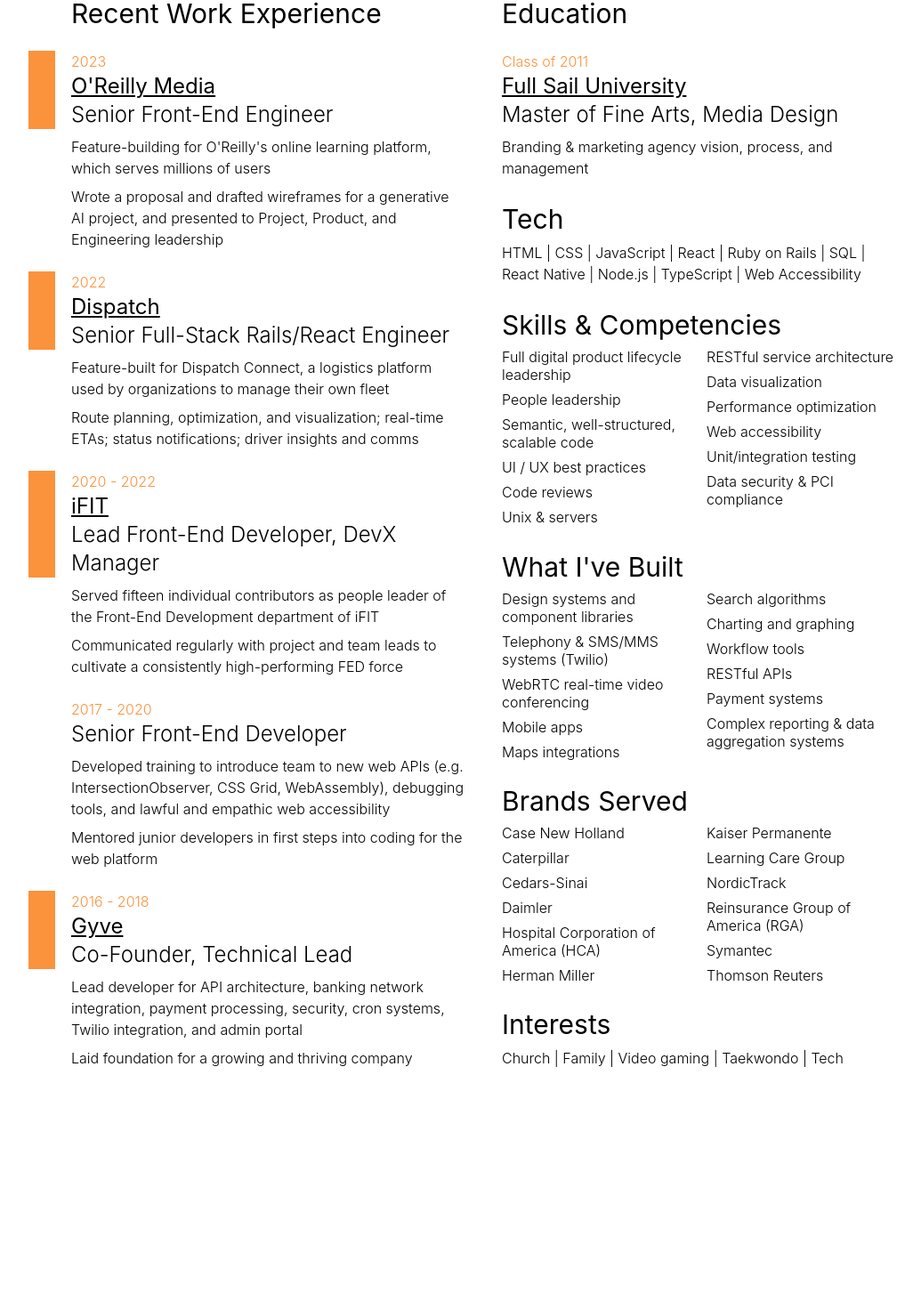
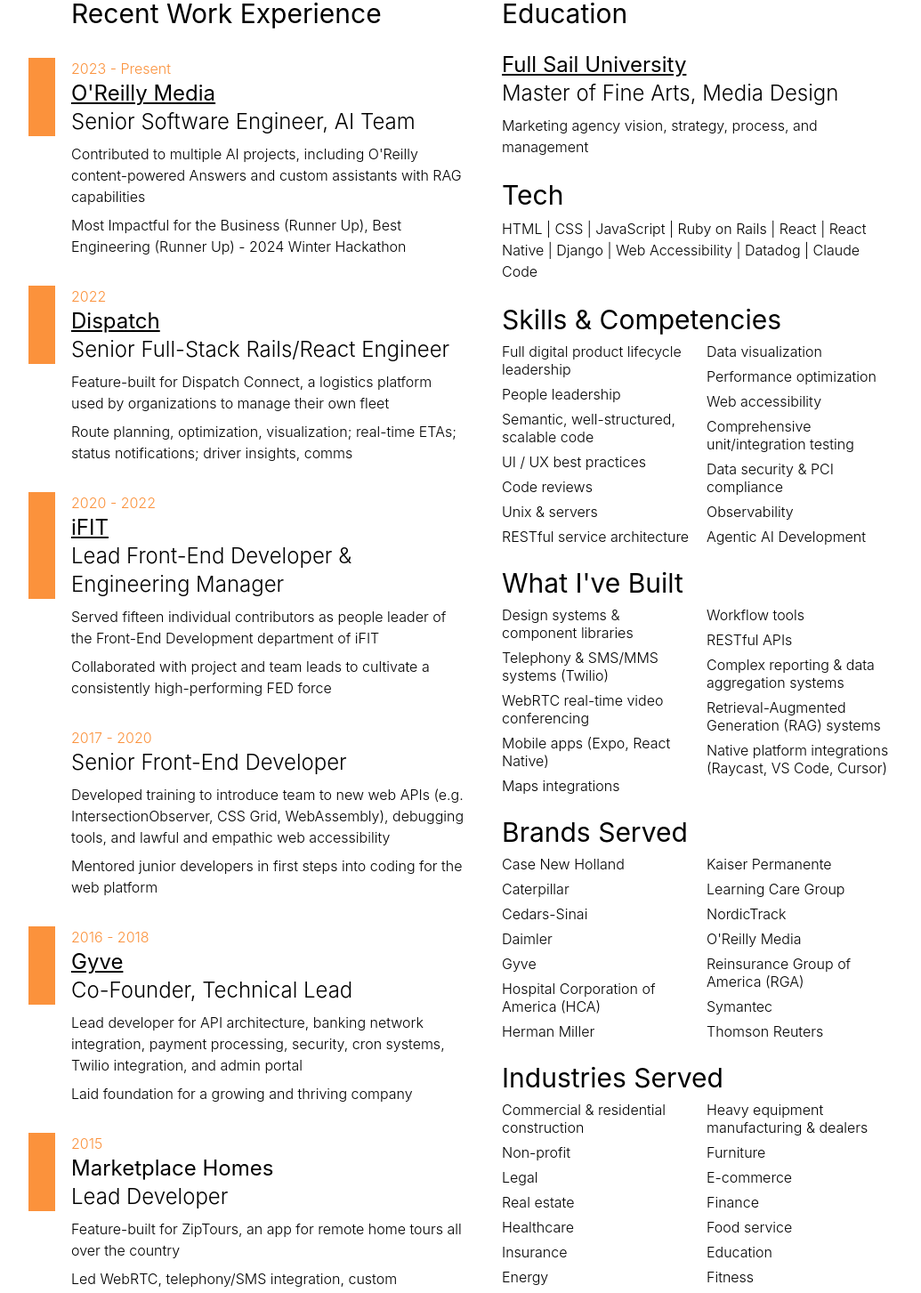
Before and after one commit to DerektheDev/derekthe-dev, a Next.js app: page /resume in a window 1280 px wide. Shown: the part 255-1708 px from the top of the page at 89% size, without its empty margins (96-1131 px from the left). Before the commit the page ends 1504 px from the top, so only its background shows below. Built offline with nearby package versions, Linux system fonts and the light colour scheme.

Commit message:
3/26 update

```diff
--- a/data/resume-data.js
+++ b/data/resume-data.js
@@ -2,13 +2,13 @@ export const jobs = [
   {
     title: "O'Reilly Media",
     titleLink: "https://oreilly.com",
-    subtitle: "Senior Front-End Engineer",
-    // dateRange: ["January 2023", "Present"],
-    dateRange: ["2023"],
+    subtitle: "Senior Software Engineer, AI Team",
+    dateRange: ["2023", "Present"],
     location: "Remote",
     bullets: [
-      "Feature-building for O'Reilly's online learning platform, which serves millions of users",
-      "Wrote a proposal and drafted wireframes for a generative AI project, and presented to Project, Product, and Engineering leadership",
+      "Contributed to multiple AI projects, including O'Reilly content-powered Answers and custom assistants with RAG capabilities",
+      "Most Impactful for the Business (Runner Up), Best Engineering (Runner Up) - 2024 Winter Hackathon",
+      // "Early-adopter & presenter on the use of Artificial Intelligence in daily work",
     ]
   },
   {
@@ -20,18 +20,18 @@ export const jobs = [
     location: "Remote",
     bullets: [
       "Feature-built for Dispatch Connect, a logistics platform used by organizations to manage their own fleet",
-      "Route planning, optimization, and visualization; real-time ETAs; status notifications; driver insights and comms",
+      "Route planning, optimization, visualization; real-time ETAs; status notifications; driver insights, comms",
     ],
   },
   {
     title: "iFIT",
     titleLink: "https://ifit.com",
-    subtitle: "Lead Front-End Developer, DevX Manager",
+    subtitle: "Lead Front-End Developer & Engineering Manager",
     dateRange: ["2020", "2022"],
     location: "Remote",
     bullets: [
       "Served fifteen individual contributors as people leader of the Front-End Development department of iFIT",
-      "Communicated regularly with project and team leads to cultivate a consistently high-performing FED force",
+      "Collaborated with project and team leads to cultivate a consistently high-performing FED force",
       // "Ensured iFIT served the needs of its people in personal growth as much as they support the company in its goals",
     ],
   },
@@ -60,16 +60,16 @@ export const jobs = [
       "Laid foundation for a growing and thriving company",
     ],
   },
-  // {
-  //   title: "Marketplace Homes",
-  //   subtitle: "Lead Developer",
-  //   dateRange: ["2015"],
-  //   location: "Remote",
-  //   bullets: [
-  //     "Feature-built for ZipTours, an app for remote home tours all over the country",
-  //     "Led WebRTC, telephony/SMS integration, custom scheduling system, and data-driven mapping efforts",
-  //   ],
-  // },
+  {
+    title: "Marketplace Homes",
+    subtitle: "Lead Developer",
+    dateRange: ["2015"],
+    location: "Remote",
+    bullets: [
+      "Feature-built for ZipTours, an app for remote home tours all over the country",
+      "Led WebRTC, telephony/SMS integration, custom scheduling system, and data-driven mapping efforts",
+    ],
+  },
 ];
 
 export const schools = [
@@ -77,39 +77,63 @@ export const schools = [
     title: "Full Sail University",
     titleLink: "https://fullsail.edu",
     subtitle: "Master of Fine Arts, Media Design",
-    dateRange: ["Class of 2011"],
+    // dateRange: ["Class of 2011"],
     location: "Remote",
-    bullets: ["Branding & marketing agency vision, process, and management"],
+    bullets: ["Marketing agency vision, strategy, process, and management"],
   },
 ];
+
+export const industries = [
+  "Commercial & residential construction",
+  "Non-profit",
+  "Legal",
+  "Real estate",
+  "Healthcare",
+  "Insurance",
+  "Energy",
+  "Technology",
+  // "Heavy equipment (agriculture, construction) manufacturing & dealers",
+  "Heavy equipment manufacturing & dealers",
+  "Furniture",
+  "E-commerce",
+  "Finance",
+  "Food service",
+  "Education",
+  "Fitness",
+  "Courier/logistics"
+]
 
 export const brands = [
   "Case New Holland",
   "Caterpillar",
   "Cedars-Sinai",
   "Daimler",
+  "Gyve",
   "Hospital Corporation of America (HCA)",
   "Herman Miller",
   "Kaiser Permanente",
   "Learning Care Group",
   "NordicTrack",
+  "O'Reilly Media",
   "Reinsurance Group of America (RGA)",
   "Symantec",
   "Thomson Reuters",
 ];
 
 export const built = [
-  "Design systems and component libraries",
+  "Design systems & component libraries",
   "Telephony & SMS/MMS systems (Twilio)",
   "WebRTC real-time video conferencing",
-  "Mobile apps",
+  "Mobile apps (Expo, React Native)",
   "Maps integrations",
-  "Search algorithms",
-  "Charting and graphing",
+  // "Search algorithms",
   "Workflow tools",
   "RESTful APIs",
-  "Payment systems",
   "Complex reporting & data aggregation systems",
+  "Retrieval-Augmented Generation (RAG) systems",
+  "Native platform integrations (Raycast, VS Code, Cursor)",
+  // "Claude Skills",
+  // "MCP Tooling"
 ];
 
 export const interests = ["Church", "Family", "Video gaming", "Taekwondo", "Tech"];
@@ -125,19 +149,25 @@ export const skills = [
   "Data visualization",
   "Performance optimization",
   "Web accessibility",
-  "Unit/integration testing",
+  "Comprehensive unit/integration testing",
   "Data security & PCI compliance",
+  "Observability",
+  "Agentic AI Development",
 ];
 
 export const proficiencies = [
   "HTML",
   "CSS",
   "JavaScript",
+  "Ruby on Rails",
   "React",
-  "Ruby on Rails",
-  "SQL",
+  // "SQL",
   "React Native",
-  "Node.js",
-  "TypeScript",
+  "Django",
+  // "Node",
+  // "TypeScript",
   "Web Accessibility",
+  "Datadog",
+  "Claude Code",
+  // "Python",
 ];
--- a/pages/resume/index.js
+++ b/pages/resume/index.js
@@ -7,14 +7,15 @@ import {
   skills,
   built,
   brands,
-  interests,
-  proficiencies
+  // interests,
+  proficiencies,
+  industries,
 } from "../../data/resume-data";
 import Header from "./header";
 
 export default function Resume() {
   return (
-    <main className="max-w-screen-lg mx-auto my-12 px-6 md:px-12">
+    <main className="max-w-screen-lg mx-auto px-6 md:px-12 mt-12 screen:my-12">
       <Header />
       <section className="grid gap-x-10 gap-y-4 grid-cols-1 md:grid-cols-2">
         <div className="shrink-0 flex flex-col gap-6 justify-between">
@@ -30,7 +31,8 @@ export default function Resume() {
           <List title="Skills & Competencies" entries={skills} />
           <List title="What I've Built" entries={built} />
           <List title="Brands Served" entries={brands} />
-          <ShortList title="Interests" entries={interests} />
+          <List title="Industries Served" entries={industries} />
+          {/* <ShortList title="Interests" entries={interests} /> */}
         </div>
       </section>
     </main>
```
